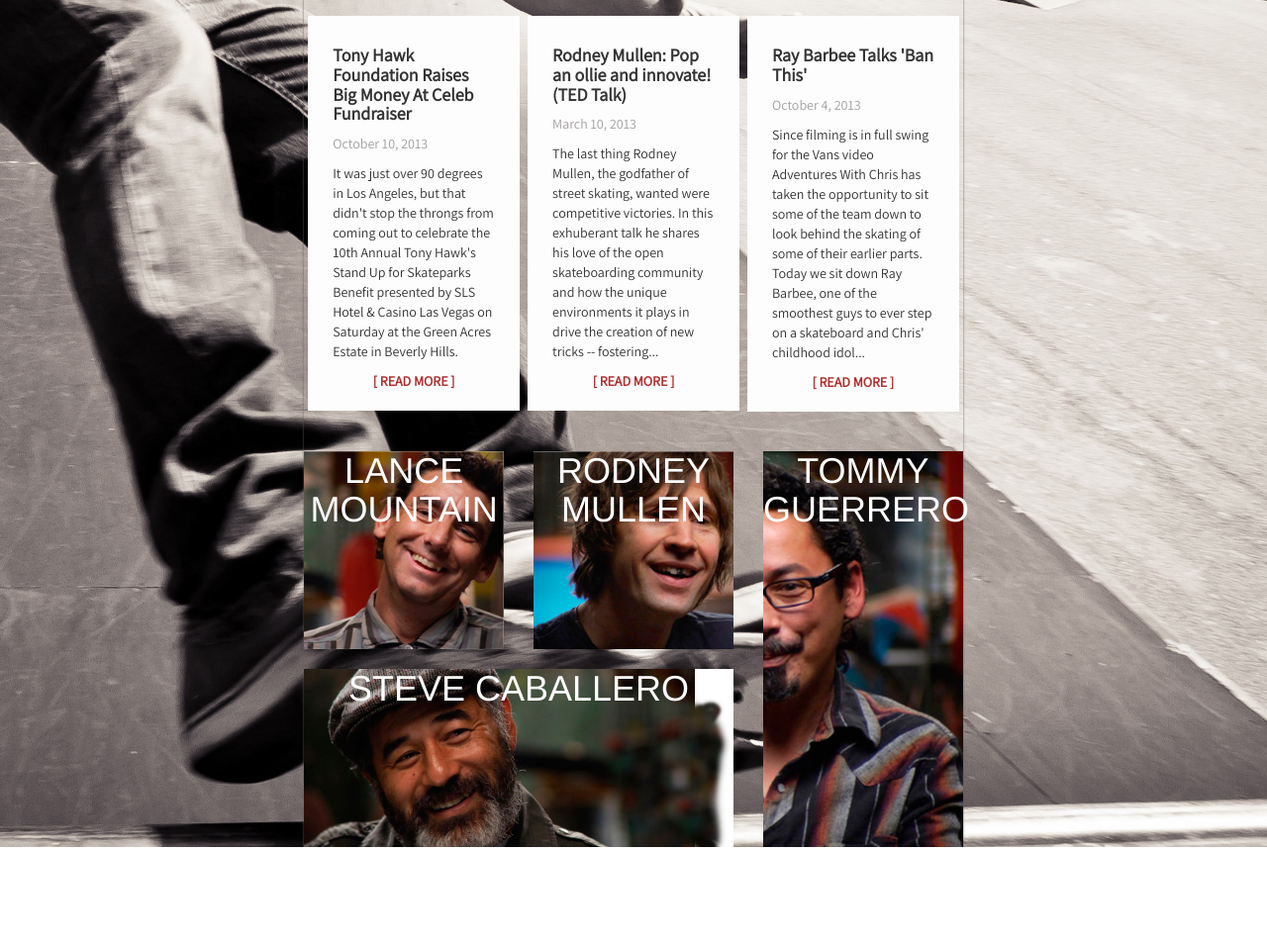
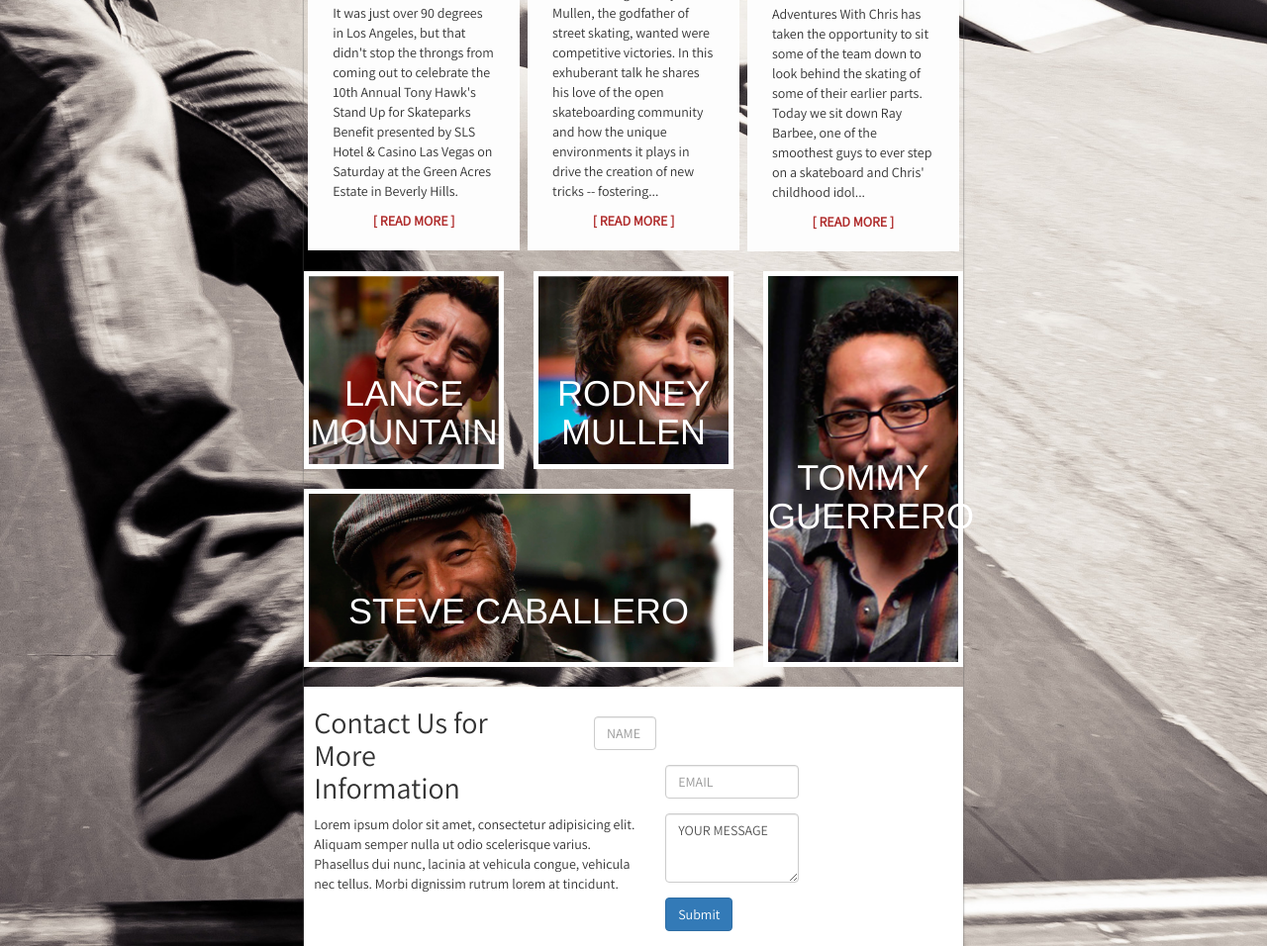
Before and after one commit to wbrucesc/2.2-sass-design, a plain HTML site: page index.html in a window 1280 px wide. Shown: the part 548-1504 px from the top of the page at 99% size. Before the commit the page ends 1404 px from the top, so only its background shows below. Drawn offline with Linux system fonts and the light colour scheme.

Commit message:
second commit sub-bar through form

```diff
--- a/index.html
+++ b/index.html
@@ -16,10 +16,12 @@
 
     <nav id="sub_bar">
       <ul class="subscribe">
-        <li><i id="fb" class="fa fa-facebook-square fa-4x" aria-hidden="true"></i></li>
-        <li><i id="rss" class="fa fa-rss fa-4x" aria-hidden="true"></i></li>
-        <li><i id="twitter" class="fa fa-twitter fa-4x" aria-hidden="true"></i></li>
-        <li><i id="youtube" class="fa fa-youtube fa-4x" aria-hidden="true"></i></li>
+
+        <li>
+          <p id=sub-text>SUBSCRIBE</p><i id="fb" class="fa fa-facebook-square fa-3x" aria-hidden="true"></i>
+          <i id="rss" class="fa fa-rss fa-3x" aria-hidden="true"></i>
+          <i id="twitter" class="fa fa-twitter fa-3x" aria-hidden="true"></i>
+          <i id="youtube" class="fa fa-youtube fa-3x" aria-hidden="true"></i></li>
       </ul>
     </nav>
 
@@ -111,21 +113,62 @@
 
         </div>
 
-
-
         <div class="col-md-4">
           <div class="c">
             <h1>TOMMY GUERRERO</h1>
           </div>
         </div>
 
-
-
-
       </div>
     </div>
 
+    <div class="end">
+      <div class="contact">
+        <h2>Contact Us for More Information</h2>
+        <p>Lorem ipsum dolor sit amet, consectetur adipisicing elit. Aliquam semper nulla ut odio scelerisque varius. Phasellus dui nunc, lacinia at vehicula congue, vehicula nec tellus. Morbi dignissim rutrum lorem at tincidunt.</p>
+      </div>
 
+      <form class="form-horizontal">
+        <fieldset>
+          <!-- Form Name -->
+          <!-- <legend>Form Name</legend> -->
+          <!-- Text input-->
+          <div class="form-group">
+            <label class="col-md-4 control-label" for="textinput"></label>
+            <div class="col-md-4">
+              <input id="textinput" name="textinput" type="text" placeholder="NAME " class="form-control input-md">
+
+            </div>
+          </div>
+
+          <!-- Text input-->
+          <div class="form-group">
+            <label class="col-md-4 control-label" for="textinput"></label>
+            <div class="col-md-4">
+              <input id="textinput" name="textinput" type="text" placeholder="EMAIL" class="form-control input-md">
+
+            </div>
+          </div>
+
+          <!-- Textarea -->
+          <div class="form-group">
+            <label class="col-md-4 control-label" for="textarea"></label>
+            <div class="col-md-4">
+              <textarea class="form-control" id="textarea" name="textarea">YOUR MESSAGE</textarea>
+            </div>
+          </div>
+
+          <!-- Button -->
+          <div class="form-group">
+            <label class="col-md-4 control-label" for="singlebutton"></label>
+            <div class="col-md-4">
+              <button id="singlebutton" name="singlebutton" class="btn btn-primary">Submit</button>
+            </div>
+          </div>
+
+        </fieldset>
+      </form>
+    </div>
 
 
 
--- a/scss/styles.scss
+++ b/scss/styles.scss
@@ -7,6 +7,8 @@ $icon-font-path: "../bower_components/bootstrap-sass/assets/fonts/bootstrap/";
 body{
   // width: 1280px;
   background-image: url("../skateboard-images/bg.jpg");
+    // filter: grayscale(10);
+    // filter: brightness(30%);
   background-size: 100%;
   background-size: cover;
   background-repeat: no-repeat;
@@ -21,27 +23,49 @@ body{
   box-shadow: 0px 5px 2px 0px rgba(94,93,94,1);
 }
 
+#sub_bar{
+  margin-top: 20px;
+  // width: -50%;
+}
 
 #sub_bar li{
-  text-align: right;
-  list-style: none;
+  display: flex;
+  justify-content: flex-end;
+  flex-direction: row;
+  // flex: 0 0 15%;
+  // justify-content: space-between;
+  // flex-flow: row;
+//   text-align: right;
+//   list-style: none;
 }
+
 
 // #main_nav{
 //   text-align: center;
 // }
 
+#sub-text{
+  display: flex;
+  color: #fff;
+  font-size: 14px;
+  align-items: center;
+}
+
 #fb{
-  color: blue;
+  color: #3b5998;
+  margin-right: 10px;
+  margin-left: 50px;
 }
 #rss{
-  color: orange;
+  color: #EE802F;
+  margin-right: 10px;
 }
 #twitter{
-  color: blue;
+  color: #0084b4;
+  margin-right: 10px;
 }
 #youtube{
-  color: red;
+  color: #CC181E;
 }
 
 // .container{
@@ -120,6 +144,7 @@ body{
   color: #FFF;
   text-align: center;
   font-weight: 500;
+  // border: 3px solid #FFF;
 }
 
 .a{
@@ -127,21 +152,81 @@ body{
   background-repeat: no-repeat;
   // height: 100%;
   height: 200px;
+  border: 5px solid #FFF;
 
 }
 .b{
   background: url("../skateboard-images/sk8er-3.png") no-repeat top left/cover;
   background-repeat: no-repeat;
   height: 200px;
+  border: 5px solid #FFF;
 }
 .c{
   background: url("../skateboard-images/sk8er-2.png")no-repeat bottom right/cover;
-  background-position: right;
+  background-position: -385px 0px;
   background-repeat: no-repeat;
   height: 400px;
+  border: 5px solid #FFF;
+
 }
 .d{
   background: url("../skateboard-images/sk8er-1.png") no-repeat center left/cover;
   background-repeat: no-repeat;
   height: 180px;
+  border: 5px solid #FFF;
+  margin-top: 20px;
 }
+
+.c > h1{
+  position: relative;
+  top: 164px;
+}
+
+.a > h1, .b > h1, .d > h1{
+  position: relative;
+  top: 79px;
+  width: inherit;
+}
+
+// @media (min-width : 992px){
+//   .c > h1{
+//     position: absolute;
+//     top: 164px;
+//     width: 322px;
+//   }
+// }
+.form-horizontal{
+  margin-top: 20px;
+  padding-top: 30px;
+}
+
+body > main > div.end > form > fieldset > div:nth-child(1){
+  width: 60%;
+}
+// .form-group > .col-md-4{
+//   // width: 60%;
+// }
+
+.contact{
+  text-align: left;
+  float: left;
+  width: 30%;
+  height: 75px;
+  padding-left: 10px;
+}
+.contact > p{
+  width: 175%;
+}
+
+textarea.form-control{
+  height: 70px;
+}
+
+.end > h2{
+  font-size: 16px;
+}
+
+.end{
+  background-color: #FFF;
+  font-family: "Assistant", sans-serif;
+}
```
Also changed, not shown: css/styles.css, 1 other file.
